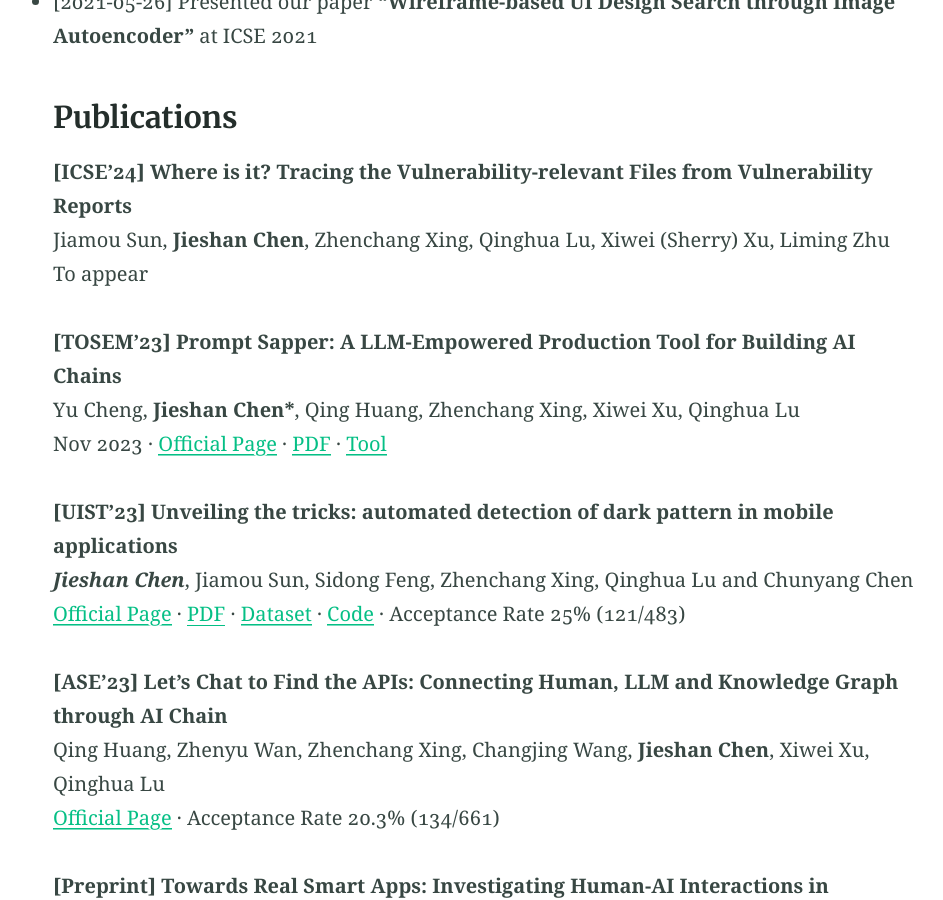
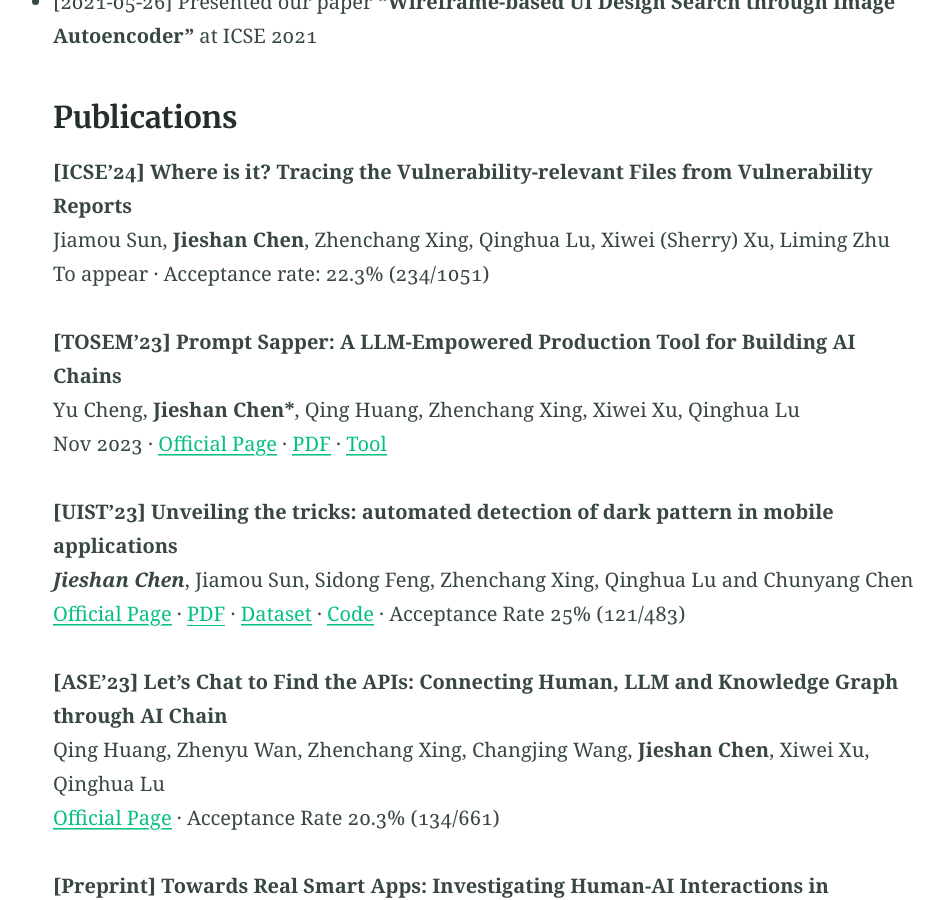
Before and after one commit to chenjshnn/chenjshnn.github.io, a Jekyll site: the page built from index.md, in a window 1280 px wide and 900 px high, scrolled down 1686 px. Shown: the whole window, without its empty margins (155-1098 px from the left). Built offline with Jekyll 4.4.1, drawn with Linux system fonts in a browser that asks for light colours.

Commit message:
Update index.md

```diff
--- a/index.md
+++ b/index.md
@@ -40,7 +40,7 @@ Jieshan has many publications at top-tier conferences/journals, like ICSE, FSE,
 
 **[ICSE'24] Where is it? Tracing the Vulnerability-relevant Files from Vulnerability Reports** <br />
 Jiamou Sun, **Jieshan Chen**, Zhenchang Xing, Qinghua Lu, Xiwei (Sherry) Xu, Liming Zhu <br />
-To appear
+To appear · Acceptance rate: 22.3% (234/1051)
 
 **[TOSEM'23] Prompt Sapper: A LLM-Empowered Production Tool for Building AI Chains** <br />
 Yu Cheng, **Jieshan Chen\***, Qing Huang, Zhenchang Xing, Xiwei Xu, Qinghua Lu <br />
```
